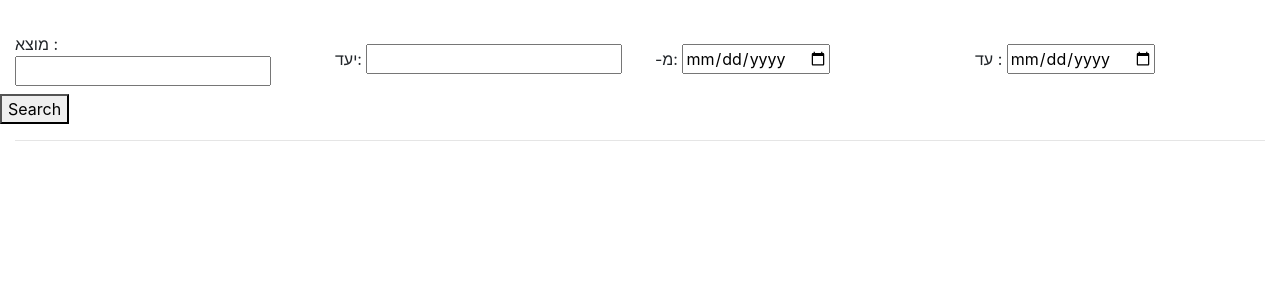
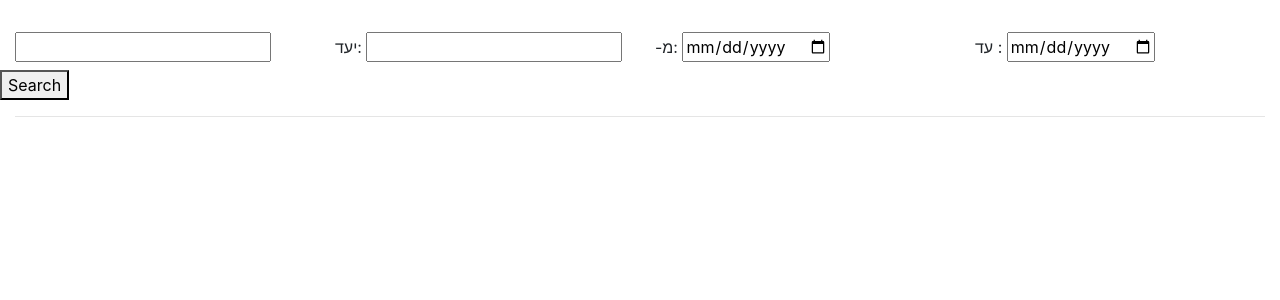
Before and after one commit to yoel7/homework-angular-bus, an Angular app: page / in a window 1280 px wide. Shown: the top 300 px of the page. Built offline with nearby package versions, Linux system fonts and the light colour scheme.

Commit message:
מחקתי

```diff
--- a/src/app/app.component.html
+++ b/src/app/app.component.html
@@ -1,7 +1,5 @@
 <app-search (pushArrTrip)="pusArTr($event)"></app-search>
-<app-bus-trip-display
-  *ngFor="let item of btrip" [trip]="item"
-></app-bus-trip-display>
+<app-bus-trip-display *ngFor="let item of btrip" [trip]="item"></app-bus-trip-display>
 <!-- <input type="text" list="cars" /> --
 < id="cars">
   <option>Volvo</option>
--- a/src/app/components/search/search.component.html
+++ b/src/app/components/search/search.component.html
@@ -1,6 +1,6 @@
 <div style="margin-top: 2em;" class="container-fluid">
     <form class="row">
-        <label class="col-3">מוצא : <input name="a"  [(ngModel)]="trip.source"   /></label>
+        <label class="col-3"> <input name="a"  [(ngModel)]="trip.source"   /></label>
         <label class="col-3">יעד: <input name="b" [(ngModel)]="trip.dest" /></label>
         <label class="col-3">-מ: <input name="c" [(ngModel)]="trip.dateA" type="date"/></label>
         <label class="col-3">עד : <input name="d" [(ngModel)]="trip.dateB" type="date"/></label>
```
